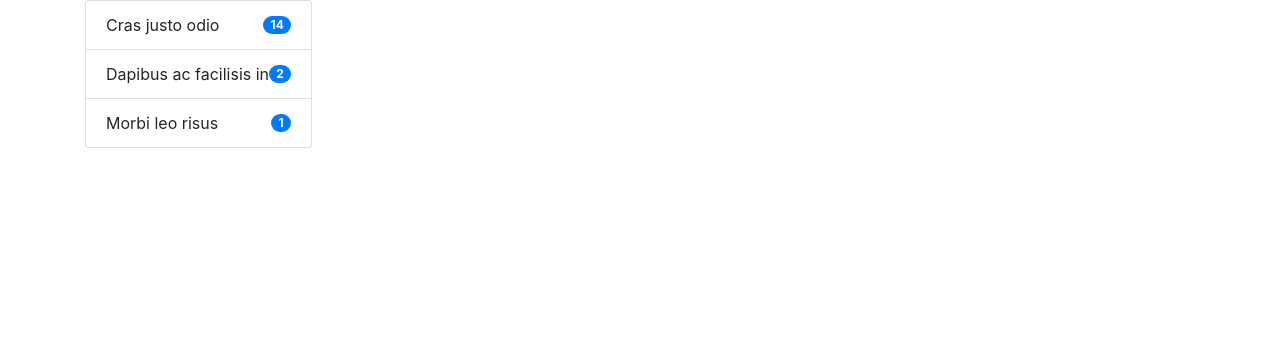
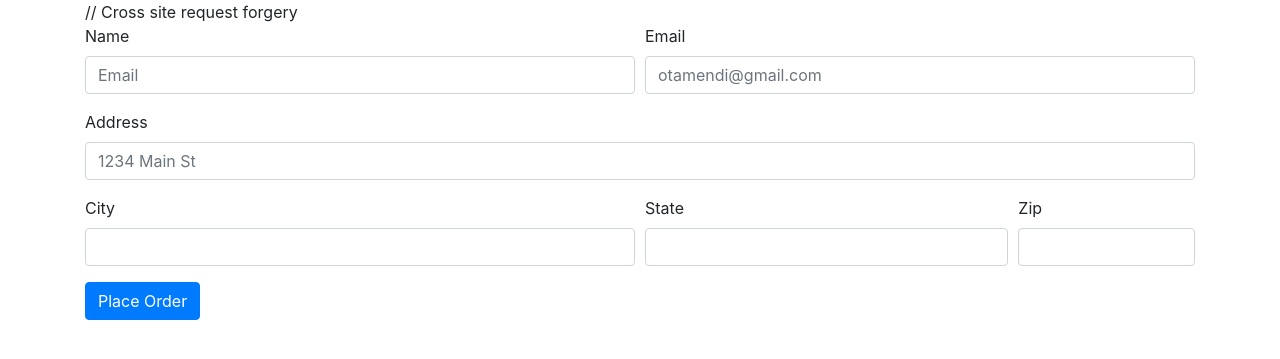
Before and after one commit to December-2022-March-2023-Projects/shopu_mtandao, a Django app: page /checkout/ in a window 1280 px wide. Shown: the top 359 px of the page. Run offline with Django 4.2, Linux system fonts and the light colour scheme.

Commit message:
order model: placing orders

```diff
--- a/ecom_site/shopu/admin.py
+++ b/ecom_site/shopu/admin.py
@@ -1,5 +1,6 @@
 from django.contrib import admin
-from .models import Merchandises
+from .models import Merchandises, Order
 # Register your models here.
 
 admin.site.register(Merchandises)
+admin.site.register(Order)
--- a/ecom_site/shopu/templates/shopu/checkout.html
+++ b/ecom_site/shopu/templates/shopu/checkout.html
@@ -1,6 +1,7 @@
 <!DOCTYPE html>
 <html lang="en">
 <head>
+  <script src="https://code.jquery.com/jquery-3.6.1.js" integrity="sha256-3zlB5s2uwoUzrXK3BT7AX3FyvojsraNFxCc2vC/7pNI=" crossorigin="anonymous"></script>
   <meta charset="UTF-8">
   <meta http-equiv="X-UA-Compatible" content="IE=edge">
   <meta name="viewport" content="width=device-width, initial-scale=1.0">
@@ -9,24 +10,65 @@
 </head>
 <body>
   <div class="container">
-    <div class="col-md-12">
       <div class="row">
-        <ul class="list-group">
-          <li class="list-group-item d-flex justify-content-between align-items-center">
-            Cras justo odio
-            <span class="badge badge-primary badge-pill">14</span>
-          </li>
-          <li class="list-group-item d-flex justify-content-between align-items-center">
-            Dapibus ac facilisis in
-            <span class="badge badge-primary badge-pill">2</span>
-          </li>
-          <li class="list-group-item d-flex justify-content-between align-items-center">
-            Morbi leo risus
-            <span class="badge badge-primary badge-pill">1</span>
-          </li>
-        </ul>
+      <div class="col-md-12">
+          <ul class="list-group" id="item_list">
+
+          </ul>
+        </div>
       </div>
-    </div>
+      <div class="row">
+        <div class="col-md-12">
+          <form method="POST">
+            // Cross site request forgery
+            {% csrf_token %}
+              <div class="form-row">
+                <div class="form-group col-md-6">
+                  <label for="inputEmail4">Name</label>
+                  <input id="name" name = "name" type="text" class="form-control" id="inputEmail4" placeholder="Email">
+                </div>
+                <div class="form-group col-md-6">
+                  <label for="inputPassword4">Email</label>
+                  <input id="email" name = "email" type="password" class="form-control" id="inputPassword4" placeholder="otamendi@gmail.com">
+                </div>
+              </div>
+              <div class="form-group">
+                <label for="inputAddress">Address</label>
+                <input id="address" name = "address" type="text" class="form-control" id="inputAddress" placeholder="1234 Main St">
+              </div>
+              <div class="form-row">
+                <div class="form-group col-md-6">
+                  <label for="inputCity">City</label>
+                  <input id="city" name = "city" type="text" class="form-control" id="inputCity">
+                </div>
+                <div class="form-group col-md-4">
+                  <label for="inputState">State</label>
+                  <input id="state" name="state" type="text" class="form-control" id="inputState">
+                </div>
+                <div class="form-group col-md-2">
+                  <label for="inputZip">Zip</label>
+                  <input id="zipcode" name="zipcode" type="text" class="form-control" id="inputZip">
+                </div>
+              </div>
+              <button type="submit" class="btn btn-primary">Place Order</button>
+          </form>
+        </div>
+      </div>
   </div>
 </body>
+<script type="text/javascript">
+  if(localStorage.getItem('cart')==null) {
+    let cart = {};
+  } else {
+    cart = JSON.parse(localStorage.getItem('cart'));
+  }
+  for(item in cart){
+    let name = cart[item][1];
+    let quantity = cart[item][0];
+
+    itemString = `<li class="list-group-item">${name}-${quantity}</li>`
+    $('#item_list').append(itemString);
+  }
+
+</script>
 </html>
--- a/ecom_site/shopu/views.py
+++ b/ecom_site/shopu/views.py
@@ -1,5 +1,5 @@
 from django.shortcuts import render
-from .models import Merchandises
+from .models import Merchandises, Order
 from django.core.paginator import Paginator
 # Create your views here.
 
@@ -25,4 +25,15 @@ def detail(request, id):
 
 # Checkout view
 def checkout(request):
+  if request.method == "POST":
+    name = request.POST.get('name',"")
+    email = request.POST.get('email',"")
+    address = request.POST.get('email',"")
+    city = request.POST.get('city',"")
+    state = request.POST.get('state',"")
+    zipcode = request.POST.get('zipcode',"")
+
+    order = Order(name=name, email=email, address=address, city=city, state=state, zipcode=zipcode)
+    order.save()
+
   return render(request, 'shopu/checkout.html')
```
Also changed, not shown: ecom_site/shopu/models.py (+9 -0 lines), ecom_site/shopu/templates/shopu/index.html (+15 -14 lines), ecom_site/shopu/migrations/0002_order.py (added).
